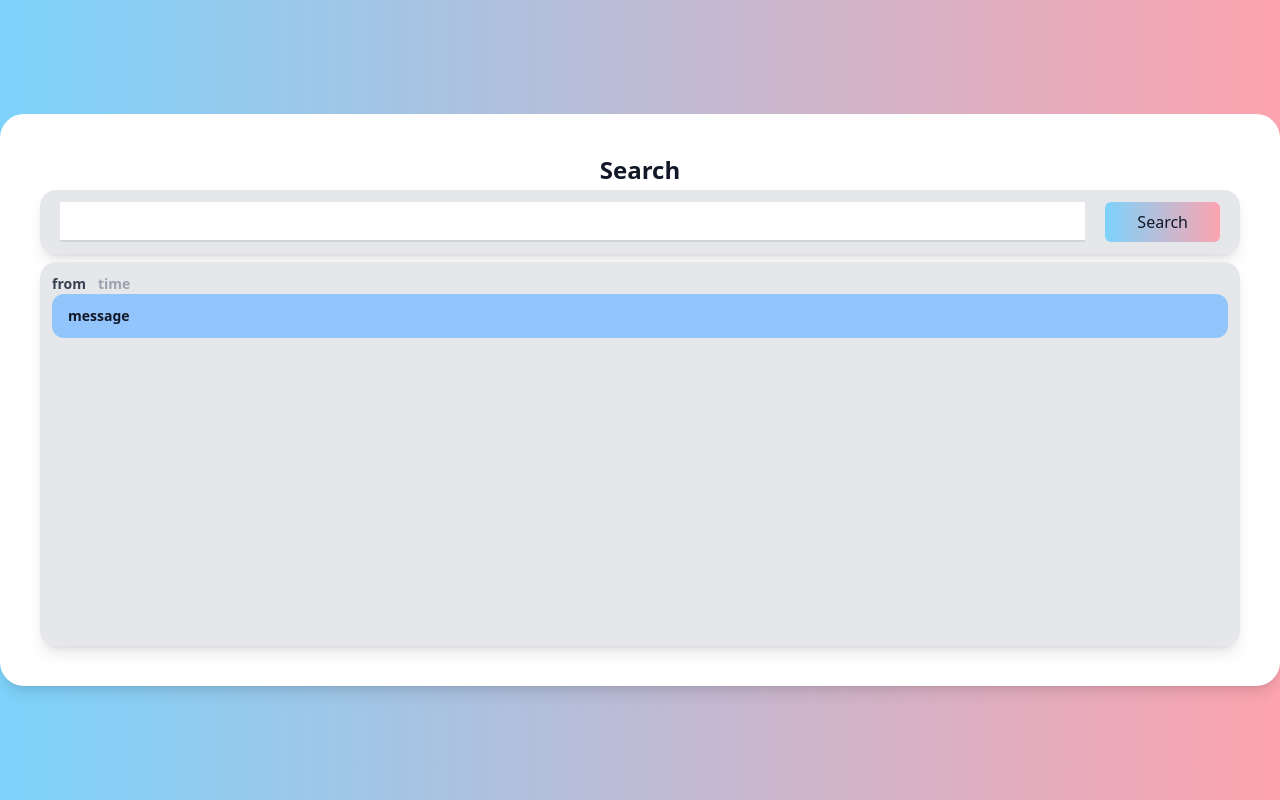
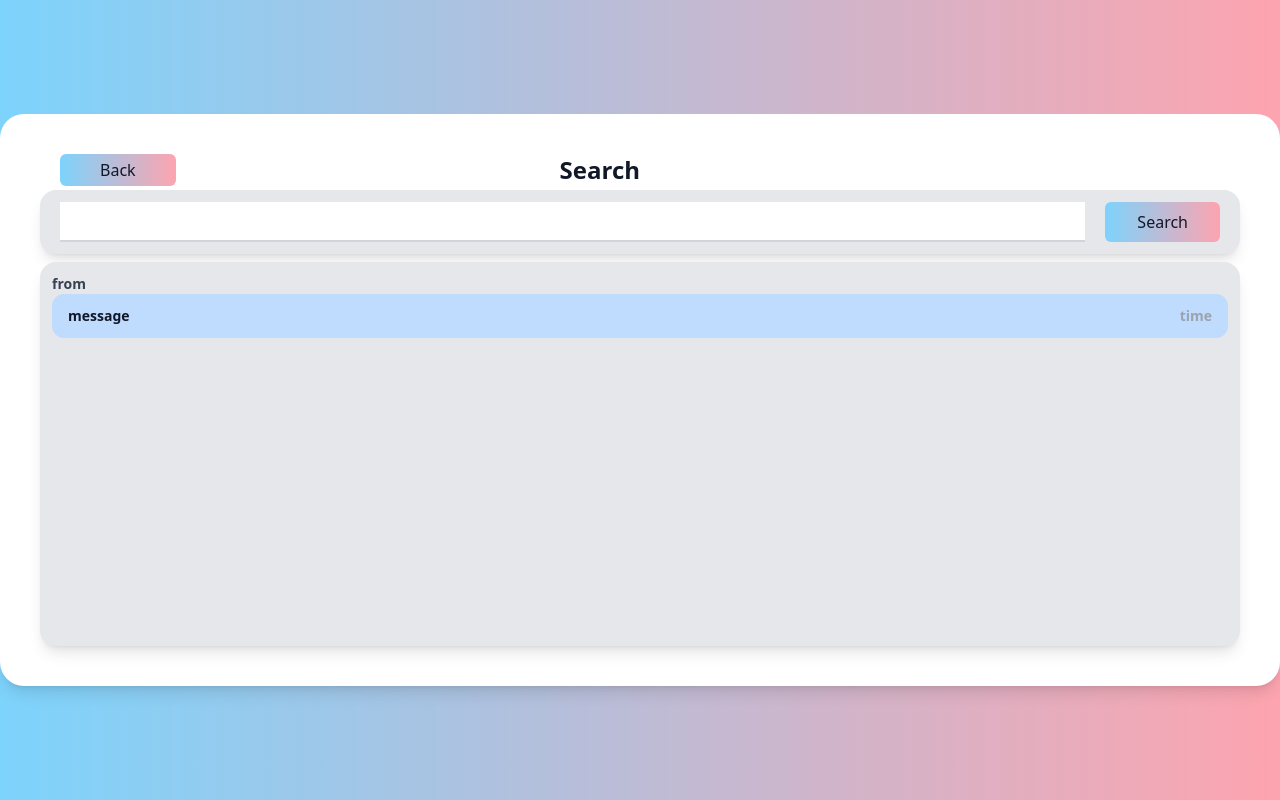
Before and after one commit to cafe-et-baguette/web, a Next.js app: page /search in a window 1280 px wide. Built offline with nearby package versions, Linux system fonts and the light colour scheme; no server answers.

Commit message:
change message design & add back button

```diff
--- a/src/pages/search.tsx
+++ b/src/pages/search.tsx
@@ -3,7 +3,14 @@ function Search() {
     <div className="min-h-screen bg-gradient-to-r from-sky-300 to-rose-300 py-3 flex flex-col justify-center">
       <div className="relative px-4 bg-white shadow-lg sm:rounded-3xl sm:p-10 ">
         <div className="text-center">
-          <h1 className=" text-gray-900 text-2xl font-semibold">Search</h1>
+          <div className="flex flex-row w-1/2">
+            <button className="bg-gradient-to-r from-sky-300 to-rose-300 text-gray-900 rounded-md px-10 py-1 ml-5 ">
+              Back
+            </button>
+            <h1 className=" text-gray-900 text-2xl font-semibold ml-auto">
+              Search
+            </h1>
+          </div>
         </div>
         <div className="flex flex-row w-auto ">
           <div className="w-full h-full ">
@@ -13,7 +20,7 @@ function Search() {
                 className="peer placeholder-transparent h-10 w-full border-b-2 border-gray-300 text-gray-900 focus:outline-none focus:borer-rose-600"
                 placeholder="search"
               />
-              <button className="bg-gradient-to-r from-sky-300 to-rose-300 text-gray-900 rounded-md px-8 py-1 ml-5">
+              <button className="bg-gradient-to-r from-sky-300 to-rose-300 text-gray-900 rounded-md px-8 py-1 ml-5 ">
                 Search
               </button>
             </div>
@@ -23,13 +30,13 @@ function Search() {
                   <div className=" text-gray-700 text-sm font-semibold">
                     from
                   </div>
-                  <div className=" text-gray-400 text-sm font-semibold ml-3">
-                    time
-                  </div>
                 </div>
-                <div className="px-4 py-3 bg-blue-300 rounded-xl">
+                <div className="px-4 py-3 bg-blue-200  rounded-xl flex flex-row w-auto">
                   <div className=" text-gray-900 text-sm font-semibold">
                     message
+                  </div>
+                  <div className=" text-gray-400 text-sm font-semibold ml-auto">
+                    time
                   </div>
                 </div>
               </div>
```
